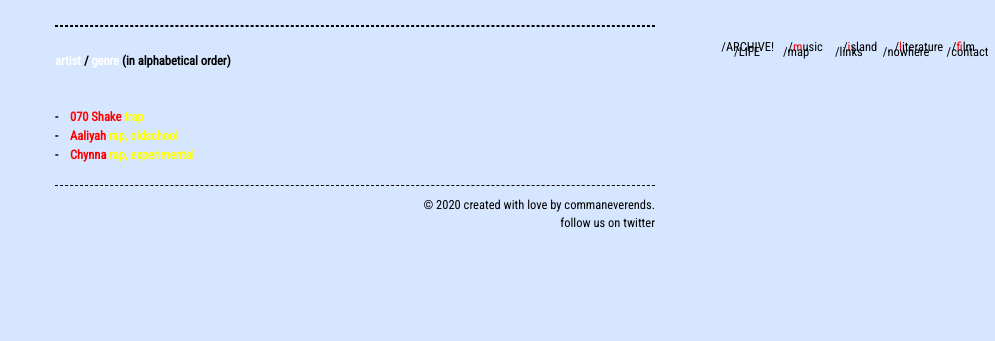
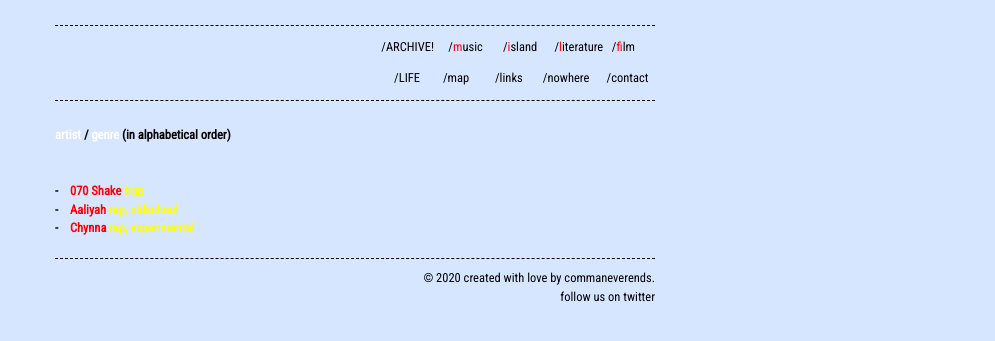
Before and after one commit to jeonghihi/commaneverends.github.io, a Jekyll site: the page built from list-music.md, in a window 1280 px wide. Shown: the top 341 px of the page, without its empty margins (285-1280 px from the left). Built offline with Jekyll 4.4.1, drawn with Linux system fonts in a browser that asks for light colours; our own code applies the rules of GitHub Pages for plain Markdown files.

Commit message:
Update header.html

```diff
--- a/_includes/header.html
+++ b/_includes/header.html
@@ -1,14 +1,14 @@
 <header>
 
 <div class="menu noFloat">
-	<div id="menu1" style="margin:0; width:100%; position: fixed; left: 0;">
+	<div id="menu1" style="margin:0; width:100%; position: top:0;">
 		<ul><a href="/#">/ARCHIVE! &nbsp;&nbsp;&nbsp;</a>
 		<a href="/music/">/<span style="color: red">m</span>usic &nbsp;&nbsp;&nbsp;&nbsp;&nbsp;</a>
 		<a href="#">/<span style="color: red">i</span>sland &nbsp;&nbsp;&nbsp;&nbsp;</a>
 		<a href="/literature/">/<span style="color: red">l</span>iterature &nbsp;</a>
 		<a href="/film/">/<span style="color: red">f</span>ilm &nbsp;&nbsp;&nbsp;&nbsp;&nbsp;&nbsp;</a>
 		</ul></div>
-	<div id="menu2" style="margin:5px; width:100%; position: fixed; left: 0;">
+	<div id="menu2" style="margin:5px; width:100%; position: top:30;">
 		<ul><a href="/#">/LIFE &nbsp;&nbsp;&nbsp;&nbsp;&nbsp;&nbsp;</a>
 		<a href="/map/">/map &nbsp;&nbsp;&nbsp;&nbsp;&nbsp;&nbsp;&nbsp;</a>
 		<a href="/links/">/links &nbsp;&nbsp;&nbsp;&nbsp;&nbsp;</a>
@@ -34,7 +34,7 @@ ul li ul li { text-decoration: none;  clear: both;  width: 100%;}
 
 .noFloat {
 	width: 100%;
-	overflow: hidden; //If you get a scroll bar, try overflow: hidden; default: auto;
+	overflow: hidden; //If you get a scroll bar, try overflow;hidden; default;auto;
 	float: none;
 }
 </style>
```
